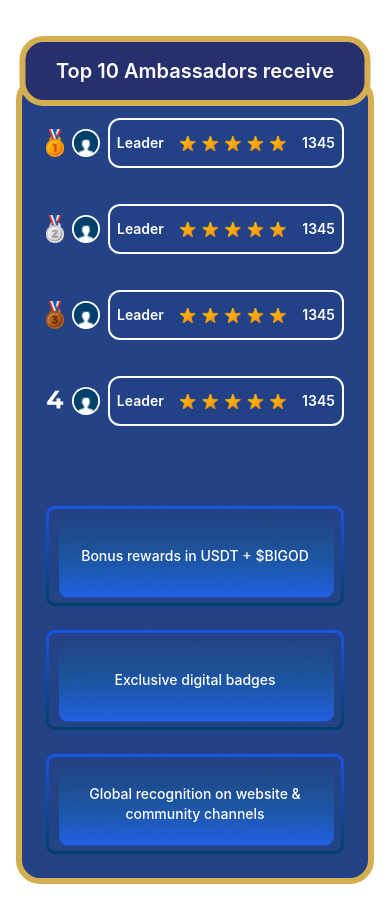
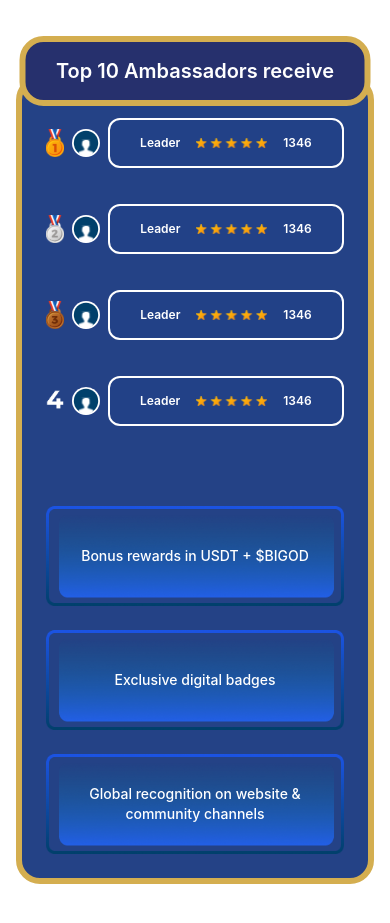
Before and after one commit to Srishti60/bigod-ambassador-program, a React (Create React App) app in the folder Bigod-Ambassdor-code/my-app-cra/: page / in a window 390 px wide. Shown: the part 2660-3583 px from the top of the page. Built offline with nearby package versions, Linux system fonts and the light colour scheme.

Commit message:
correct in top leader

```diff
--- a/Bigod-Ambassdor-code/my-app-cra/src/Components/Homepage/TopLeaderboard.jsx
+++ b/Bigod-Ambassdor-code/my-app-cra/src/Components/Homepage/TopLeaderboard.jsx
@@ -57,10 +57,10 @@
                 <img src={item.profile} alt="profile" className="md:h-[40px] h-[28px]" />
 
                 <div className="flex justify-center items-center gap-4
-                  h-[50px] w-[240px] md:w-[320px] lg:w-[350px] rounded-xl border-2 border-white bg-[#224187]">
-                  <p className="text-white text-sm font-semibold">Leader</p>
-                  <img src={star} className="lg:h-[20px] h-[15px]" alt="star" />
-                  <p className="text-white text-sm font-semibold">1345</p>
+                  h-[50px] w-[250px] md:w-[320px] lg:w-[350px] rounded-xl border-2 border-white bg-[#224187]">
+                  <p className="text-white text-xs md:text-sm font-semibold">Leader</p>
+                  <img src={star} className="lg:h-[20px] h-[10px]" alt="star" />
+                  <p className="text-white text-xs md:text-sm font-semibold">1346</p>
                 </div>
               </div>
             ))}
@@ -71,7 +71,7 @@
             <img
               src={gif}
               alt="leaderboard gif"
-              className="h-[220px]  lg:h-[340px] hidden lg:block  relative top-[80px]"
+              className="h-[220px]  lg:h-[410px] hidden lg:block  relative top-[60px]"
             />
           </div>
 
```
